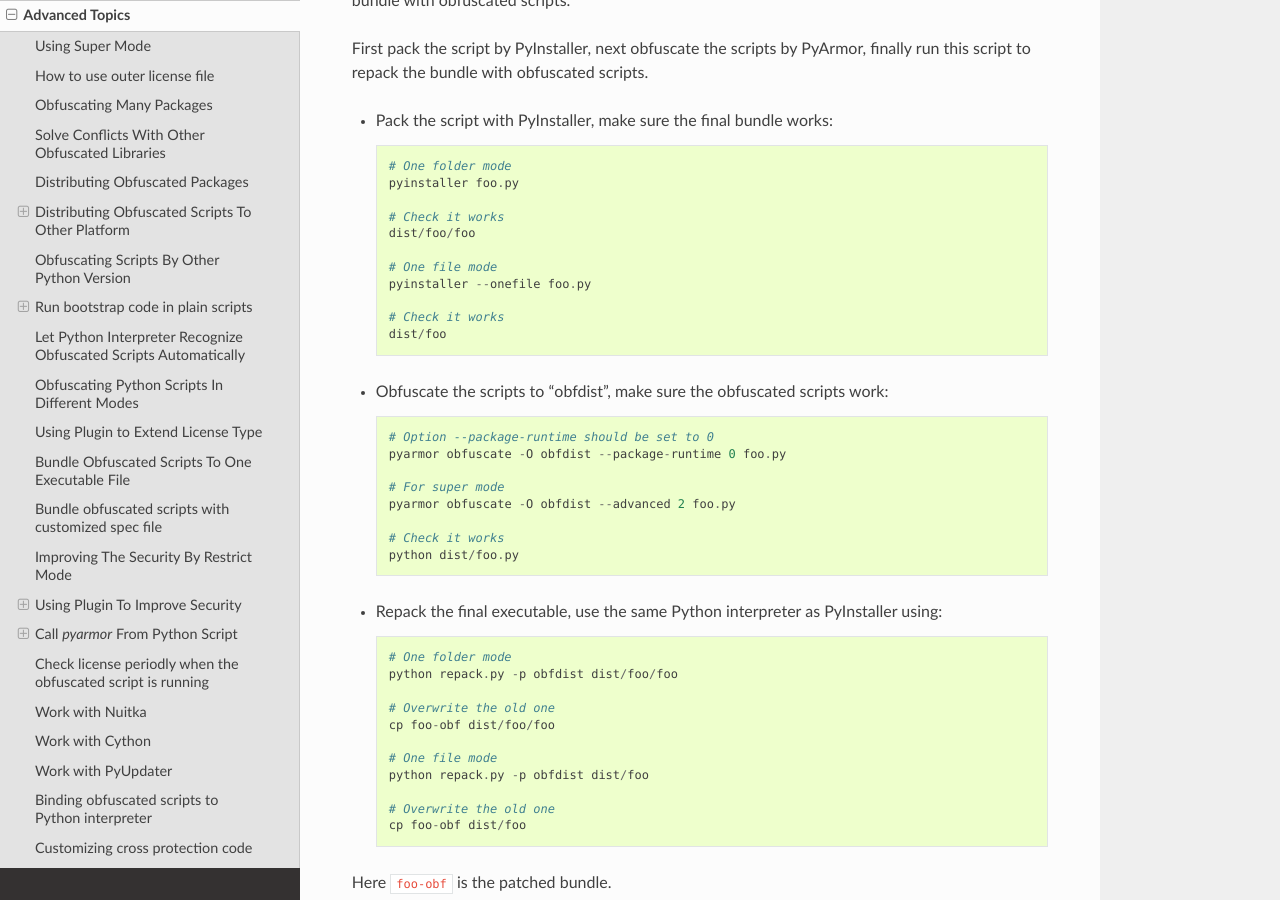
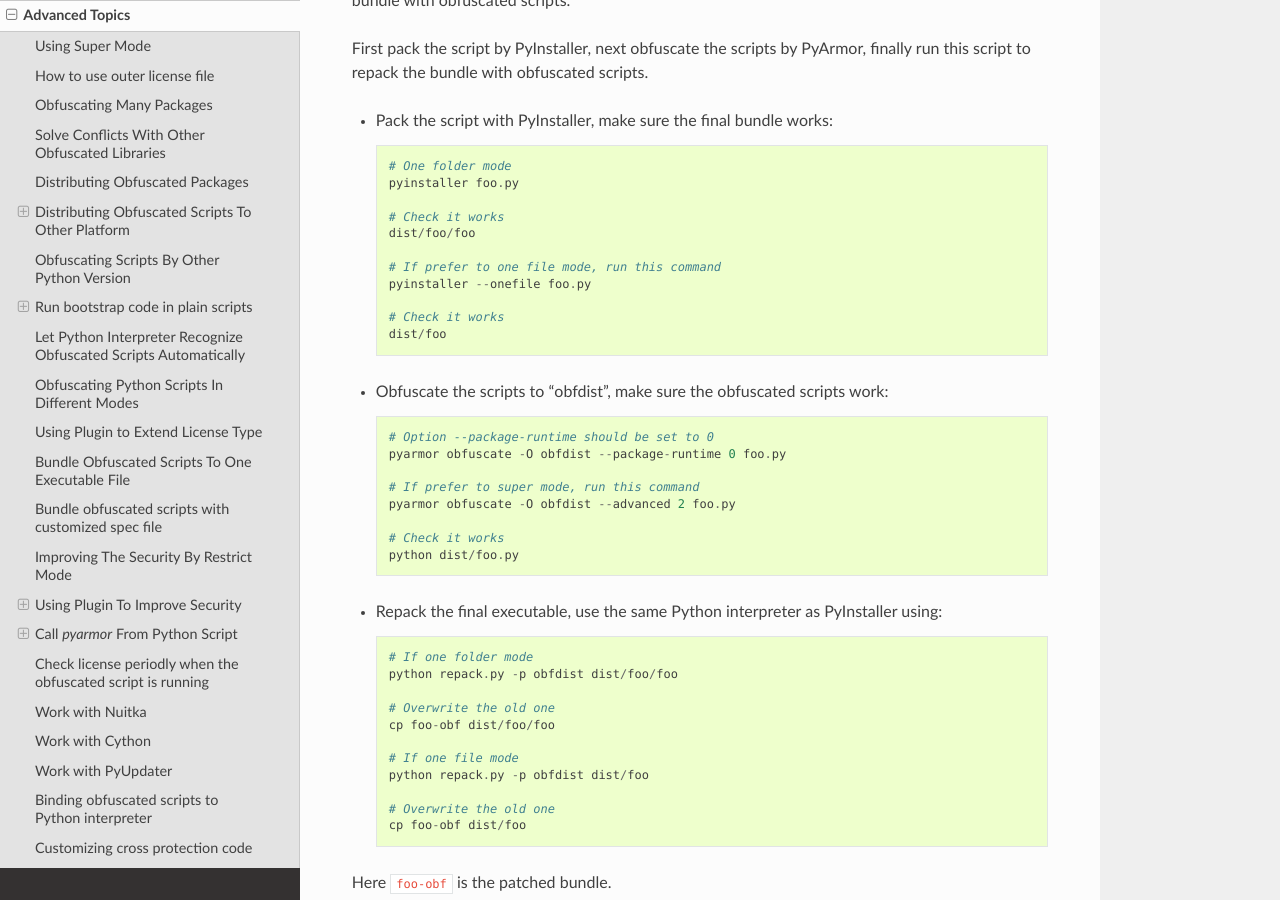
Before and after one commit to dashingsoft/pyarmor, a Sphinx documentation site: the page built from docs/advanced.rst, in a window 1280 px wide and 900 px high, scrolled down 29035 px. Built offline with Sphinx 7.4.7 and the Read the Docs theme 2.0.0, drawn with Linux system fonts in a browser that asks for light colours.

Commit message:
Refine example code

```diff
--- a/docs/advanced.rst
+++ b/docs/advanced.rst
@@ -1421,7 +1421,7 @@
     # Check it works
     dist/foo/foo
 
-    # One file mode
+    # If prefer to one file mode, run this command
     pyinstaller --onefile foo.py
 
     # Check it works
@@ -1432,7 +1432,7 @@
     # Option --package-runtime should be set to 0
     pyarmor obfuscate -O obfdist --package-runtime 0 foo.py
 
-    # For super mode
+    # If prefer to super mode, run this command
     pyarmor obfuscate -O obfdist --advanced 2 foo.py
 
     # Check it works
@@ -1441,13 +1441,13 @@
 * Repack the final executable, use the same Python interpreter as PyInstaller
   using::
 
-    # One folder mode
+    # If one folder mode
     python repack.py -p obfdist dist/foo/foo
 
     # Overwrite the old one
     cp foo-obf dist/foo/foo
 
-    # One file mode
+    # If one file mode
     python repack.py -p obfdist dist/foo
 
     # Overwrite the old one
```
